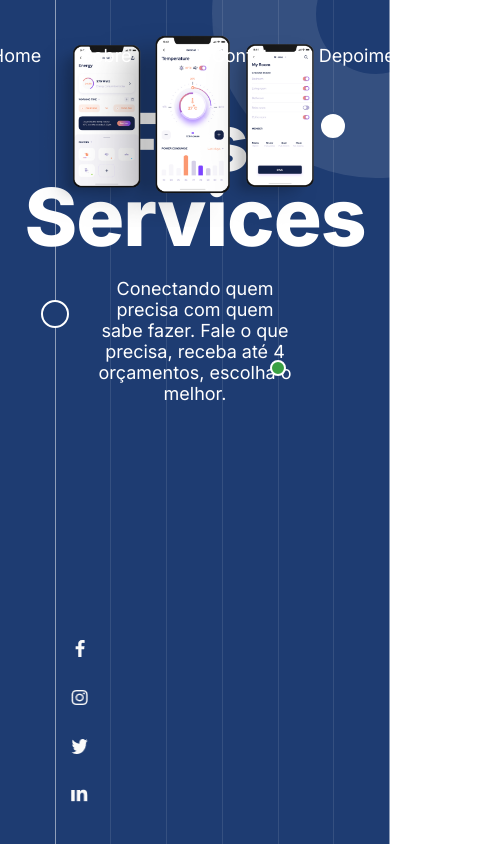
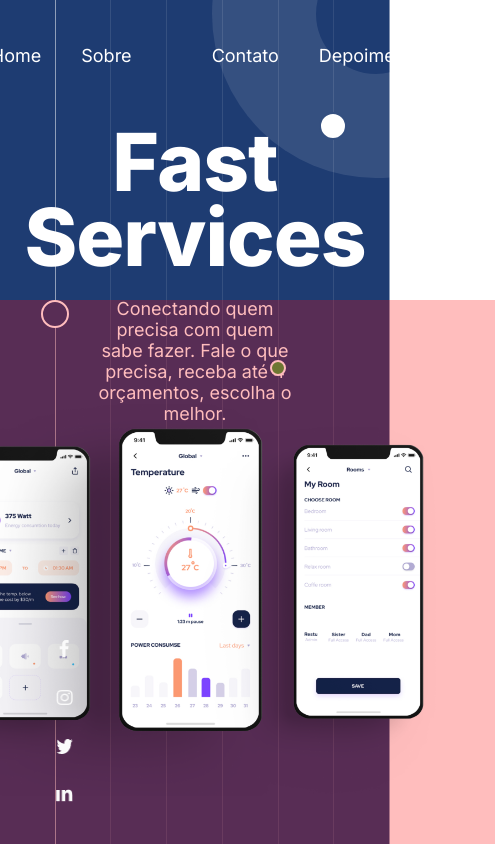
Before and after one commit to MatheusTrinca/fastservices-landing, a Next.js app: page / in a window 390 px wide. Shown: the top 844 px of the page, 495 px wide, since content can reach past the window. Built offline with nearby package versions, Linux system fonts and the light colour scheme.

Commit message:
responsive

```diff
--- a/styles/Header.module.css
+++ b/styles/Header.module.css
@@ -123,9 +123,10 @@
 .heroImage {
   position: absolute;
   max-width: 1300px;
-  width: 80%;
-  height: 80%;
-  top: 55%;
+  width: 1000px;
+  height: 600px;
+  background-color: rgba(255, 0, 0, 0.26);
+  top: 650px;
   left: 50%;
   transform: translate(-50%, -50%);
   z-index: 999;
@@ -135,7 +136,7 @@
 .mediaSocialIcons {
   position: absolute;
   bottom: 20px;
-  left: 8%;
+  left: 4%;
   z-index: 999;
   height: 200px;
   display: flex;
@@ -203,7 +204,7 @@
   display: flex;
   align-items: center;
   justify-content: center;
-  margin-top: 140px;
+  margin-top: 50px;
   z-index: 999;
 }
 
@@ -220,18 +221,18 @@
   .downloadButtons {
     margin-top: 220px;
   }
-  /* .heroImage {
-    width: 70vw;
-    top: 30vw;
-  } */
+  .heroImage {
+    width: 800px;
+  }
 }
 
 @media screen and (max-width: 900px) {
+  .heroImage {
+    width: 600px;
+    top: 600px;
+  }
   .downloadButtons {
-    margin-top: 150px;
-  }
-  .heroImage {
-    top: 32vw;
+    margin-top: 100px;
   }
 }
 
@@ -241,10 +242,10 @@
   }
 
   .bannerText {
-    margin-top: 50px;
+    margin-top: 70px;
   }
   .bannerDescription {
-    top: 260px;
+    top: 280px;
   }
   /* .downloadButtons {
     flex-direction: column;
--- a/styles/Layout.module.css
+++ b/styles/Layout.module.css
@@ -1,3 +1,2 @@
 .container {
-  height: 5000px;
 }
```
